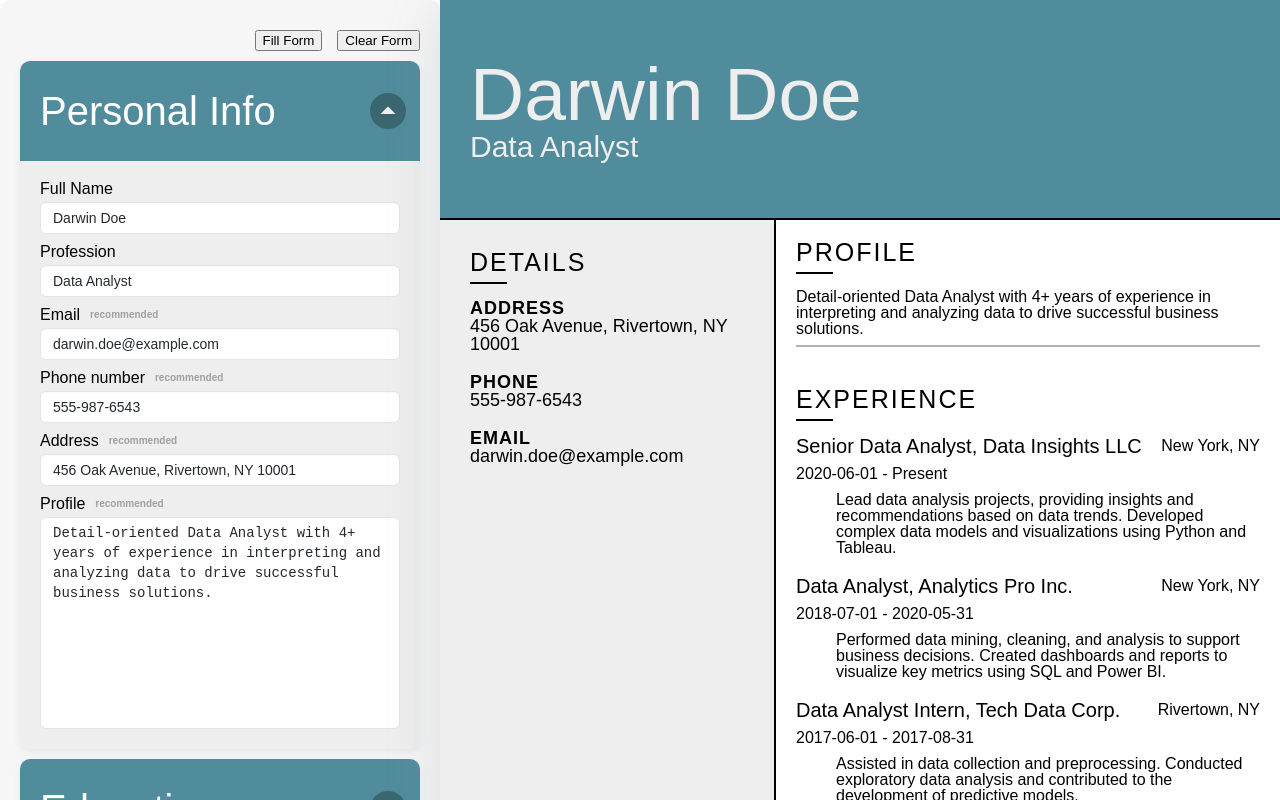
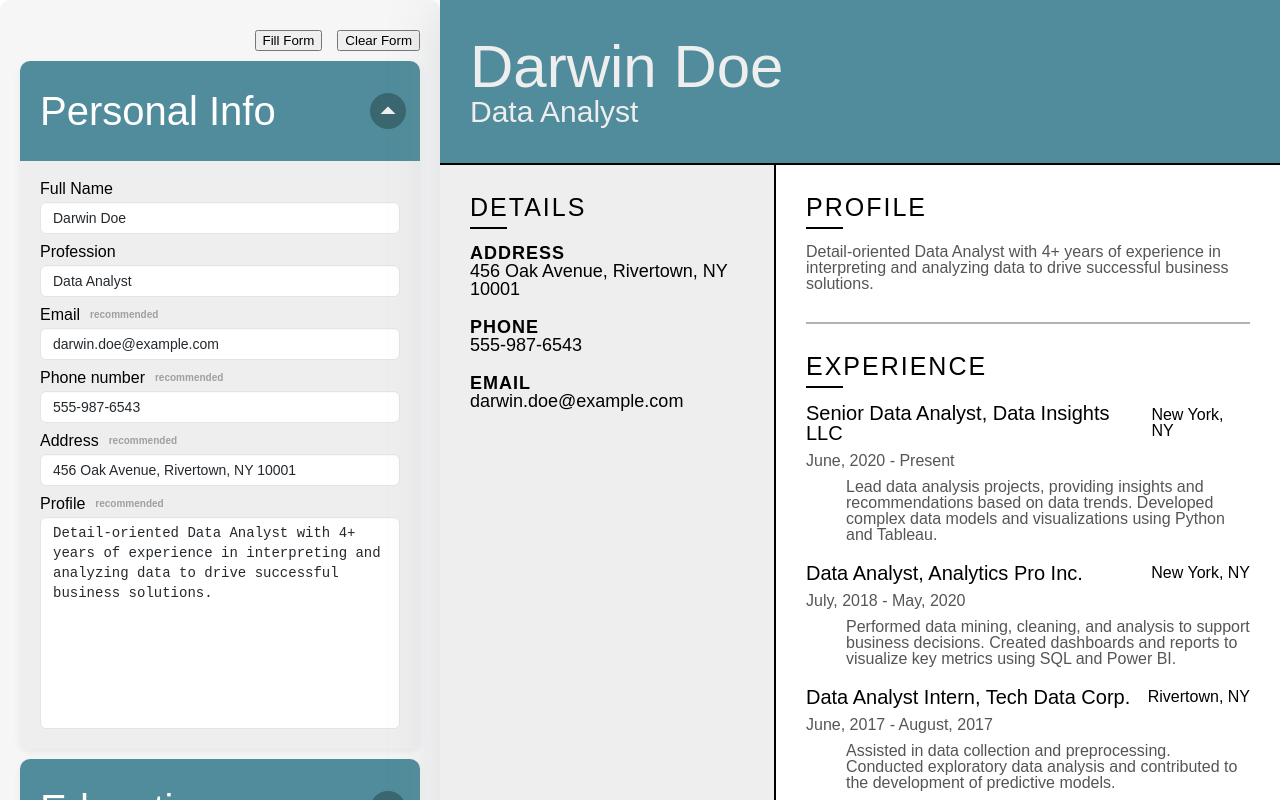
Before and after one commit to darwin-dev-diaz/odin-cv-application, a React (Vite) app: page / in a window 1280 px wide. Both pictures are taken after a click on the button "Fill Form". Shown: the top 800 px of the page. Built offline with nearby package versions, Linux system fonts and the light colour scheme.

Commit message:
Add clear form button and make resume prettier

```diff
--- a/src/components/Accordion.jsx
+++ b/src/components/Accordion.jsx
@@ -47,16 +47,16 @@ export default function Accordion({ data, updateData }) {
           schoolName: "Rivertown University",
           location: "Rivertown, NY",
           degree: "Master of Science in Data Science",
-          startDate: "2016-09-01",
-          endDate: "2018-05-15",
+          startDate: "September, 2016",
+          endDate: "May, 2018",
         },
         {
           filled: true,
           schoolName: "Rivertown University",
           location: "Rivertown, NY",
           degree: "Bachelor of Science in Statistics",
-          startDate: "2012-09-01",
-          endDate: "2016-05-15",
+          startDate: "September, 2012",
+          endDate: "May, 2016",
         },
       ],
       experienceArr: [
@@ -65,7 +65,7 @@ export default function Accordion({ data, updateData }) {
           companyName: "Data Insights LLC",
           location: "New York, NY",
           position: "Senior Data Analyst",
-          startDate: "2020-06-01",
+          startDate: "June, 2020",
           endDate: "Present",
           description:
             "Lead data analysis projects, providing insights and recommendations based on data trends. Developed complex data models and visualizations using Python and Tableau.",
@@ -75,8 +75,8 @@ export default function Accordion({ data, updateData }) {
           companyName: "Analytics Pro Inc.",
           location: "New York, NY",
           position: "Data Analyst",
-          startDate: "2018-07-01",
-          endDate: "2020-05-31",
+          startDate: "July, 2018",
+          endDate: "May, 2020",
           description:
             "Performed data mining, cleaning, and analysis to support business decisions. Created dashboards and reports to visualize key metrics using SQL and Power BI.",
         },
@@ -85,8 +85,8 @@ export default function Accordion({ data, updateData }) {
           companyName: "Tech Data Corp.",
           location: "Rivertown, NY",
           position: "Data Analyst Intern",
-          startDate: "2017-06-01",
-          endDate: "2017-08-31",
+          startDate: "June, 2017",
+          endDate: "August, 2017",
           description:
             "Assisted in data collection and preprocessing. Conducted exploratory data analysis and contributed to the development of predictive models.",
         },
--- a/src/components/CV.jsx
+++ b/src/components/CV.jsx
@@ -15,10 +15,10 @@ export default function CV({ data }) {
             </div>
             <div className="experience-location">{experience.location}</div>
           </div>
-          <div className="experience-date">
+          <div className="experience-date greyed-out-text">
             {experience.startDate} - {experience.endDate}
           </div>
-          <div className="experience-description">{experience.description}</div>
+          <div className="experience-description greyed-out-text">{experience.description}</div>
         </div>
       );
     });
@@ -34,7 +34,7 @@ export default function CV({ data }) {
             </div>
             <div className="education-location">{education.location}</div>
           </div>
-          <div className="education-date">
+          <div className="education-date greyed-out-text">
             {education.startDate} - {education.endDate}
           </div>
         </div>
@@ -75,7 +75,7 @@ export default function CV({ data }) {
         <div className="resume-right-section profile">
           <div className="resume-right-section-title letter-spacing-title">PROFILE</div>
           <hr className="line" />
-          <div className="resume-right-subsection">
+          <div className="resume-right-subsection greyed-out-text">
             {data.personalInfo.profile}
           </div>
           <hr className="resume-right-section-line" />
--- a/src/components/Education/AddEducationField.jsx
+++ b/src/components/Education/AddEducationField.jsx
@@ -6,7 +6,7 @@ export default function AddEducationField({ data, updateData, setEditID, onAddEd
   //  pass in the object that contains the experience information
 
   function onClick() {
-    if (data.educationArr.filter((education) => education.filled).length > 2) {
+    if (data.educationArr.filter((education) => education.filled).length > 1) {
       const button = document.getElementsByClassName("add-field-button")[0];
       button.classList.add("dim-red");
       const counter = document.getElementsByClassName("counter")[0];
@@ -64,7 +64,7 @@ export default function AddEducationField({ data, updateData, setEditID, onAddEd
         <button className="add-field-button" type="button" onClick={onClick}>
           Add Education
         </button>
-        <div className="counter">{data.educationArr.filter((education) => education.filled).length}/3</div>
+        <div className="counter">{data.educationArr.filter((education) => education.filled).length}/2</div>
       </div>
     </div>
   );
--- a/src/styles/CV.css
+++ b/src/styles/CV.css
@@ -1,7 +1,7 @@
 .resume {
   display: grid;
   grid-template-columns: 40% 60%;
-  grid-template-rows: 20% 80%;
+  grid-template-rows: 15% 85%;
   height: 1100px;
   width: 850px;
   /* grid-template-columns: ; */
@@ -22,7 +22,7 @@
   border-bottom: 2px black solid;
 }
 .name {
-  font-size: 75px;
+  font-size: 60px;
 }
 .profession {
   font-size: 30px;
@@ -62,14 +62,14 @@
 }
 .resume-right {
   background-color: white;
-  padding: 20px;
+  padding: 30px;
 }
 
 .resume-right-section {
   /* background-color: honeydew; */
   width: 100%;
   /* height: 200px; */
-  margin-bottom: 40px;
+  /* margin-bottom: 40px; */
 }
 
 .resume-right-section-title {
@@ -79,7 +79,12 @@
 .resume-right-section-line {
   border: 1px solid rgba(0, 0, 0, 0.3);
   /* width: 95%; */
+  margin: 30px 0 30px 0;
 }
+/*
+.resume-right-subsection{
+  color: grey;
+} */
 
 .resume-right-subsection.experience{
     display: flex;
@@ -144,5 +149,5 @@
 }
 
 .greyed-out-text{
-  color: grey;
+  color: rgb(85, 85, 85);
 }
```
